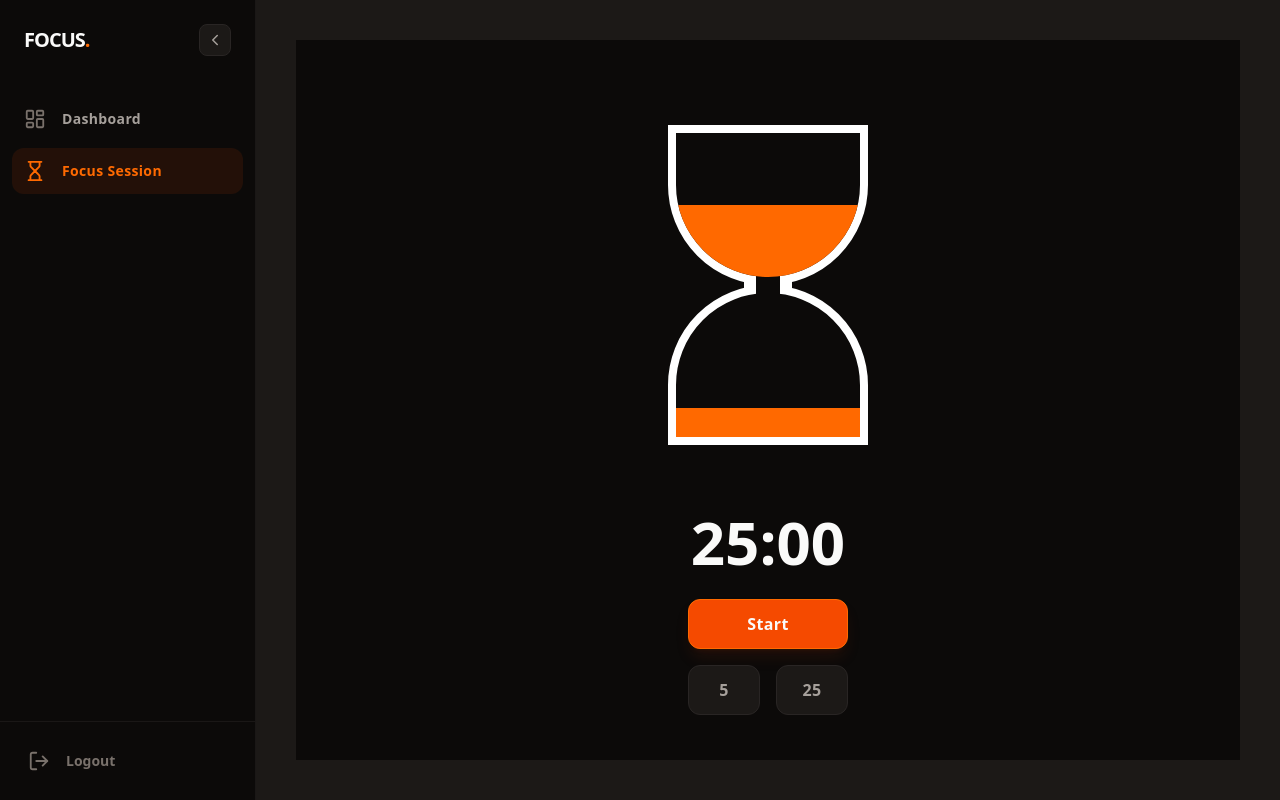
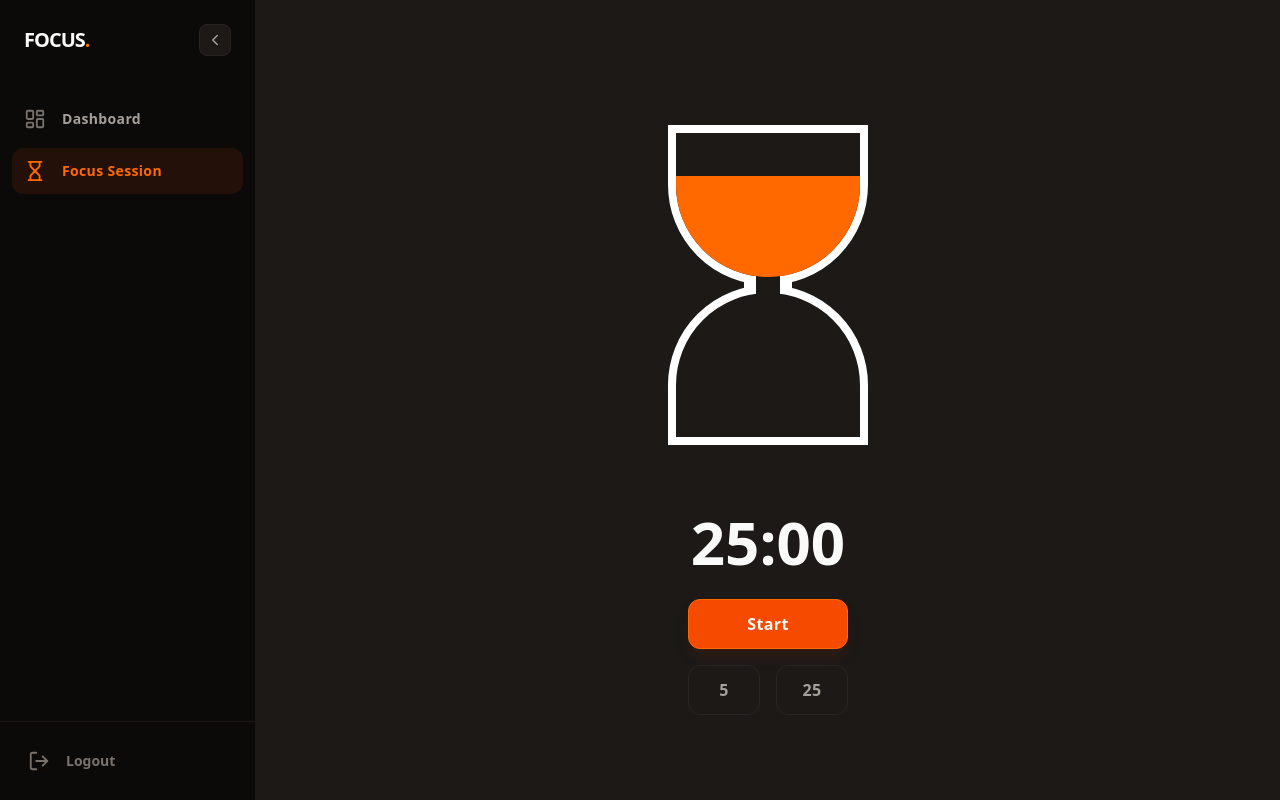
Before and after one commit to cesarzb/focus-tracker-frontend, a React (Vite) app: page /timer in a window 1280 px wide. Built offline with nearby package versions, Linux system fonts and the light colour scheme; no server answers; sample sign-in values are in the browser's storage.

Commit message:
Tweak: Hourglass Timer - working countdown

```diff
--- a/src/components/Hourglass/Hourglass.tsx
+++ b/src/components/Hourglass/Hourglass.tsx
@@ -1,11 +1,47 @@
-import React, { useState } from "react";
+import { useEffect, useState } from "react";
 import ActionButton from "../ui/ActionButton/ActionButton.tsx";
 
-const Hourglass: React.FC = () => {
-  const [time, setTime] = useState<string>("25:00");
+const Hourglass = () => {
+  const fullPomodoroLength = 25 * 60;
+  const [time, setTime] = useState<number>(fullPomodoroLength);
+  const [inputValue, setInputValue] = useState<string>("25:00");
+  const [isActive, setIsActive] = useState<boolean>(false);
+
+  const formatTime = (seconds: number): string => {
+    const mins = Math.floor(seconds / 60);
+    const secs = seconds % 60;
+    return `${mins}:${secs.toString().padStart(2, "0")}`;
+  };
+
+  const parseTime = (input: string): number => {
+    const parts = input.split(":");
+    const mins = parseInt(parts[0]) || 0;
+    const secs = parseInt(parts[1]) || 0;
+    return mins * 60 + secs;
+  };
+
+  useEffect(() => {
+    if (!isActive || time < 0) return;
+
+    const timer = setTimeout(() => {
+      setTime((prev) => prev - 1);
+
+      setInputValue(formatTime(time));
+    }, 1000);
+
+    return () => clearTimeout(timer);
+  }, [time, isActive]);
+
+  const handleInputChange = (val: string) => {
+    setInputValue(val);
+
+    if (/^\d+:\d{2}$/.test(val)) {
+      setTime(parseTime(val));
+    }
+  };
 
   return (
-    <div className="w-full h-full flex flex-col items-center justify-center bg-stone-950">
+    <div className="w-full h-full flex flex-col items-center justify-center">
       <div
         id="hourglass"
         className="w-100 h-100 flex flex-col items-center justify-center relative"
@@ -14,7 +50,7 @@ const Hourglass: React.FC = () => {
           <div
             className="z-2 w-full bg-orange-500"
             id="top-sand"
-            style={{ height: "50%" }}
+            style={{ height: `${(70 * time) / fullPomodoroLength}%` }}
           ></div>
         </div>
 
@@ -22,39 +58,40 @@ const Hourglass: React.FC = () => {
           <div
             className="z-2 w-full bg-orange-500"
             id="bottom-sand"
-            style={{ height: "20%" }}
+            style={{
+              height: `${(70 * (fullPomodoroLength - time)) / fullPomodoroLength}%`,
+            }}
           ></div>
         </div>
 
         <div className="absolute w-12 h-4 -mt-2 -ml-6 top-[50%] left-[50%] bg-white">
-          <div className="bg-stone-950 w-6 h-8 ml-3 -mt-2"></div>
+          <div className="bg-stone-900 w-6 h-8 ml-3 -mt-2"></div>
         </div>
       </div>
 
       <input
         type="text"
         className="text-stone-50 m-4 text-6xl font-black bg-transparent border-none outline-none focus:ring-0 p-0 text-center w-full"
-        value={time}
-        onChange={(e) => setTime(e.target.value)}
+        value={inputValue}
+        onChange={(e) => handleInputChange(e.target.value)}
       />
-
       <div className="flex flex-col gap-4 w-40">
         <ActionButton
-          label="Start"
+          label={isActive ? "Stop" : "Start"}
           variant="primary"
-          onClick={() => console.log("Timer Started")}
+          onClick={() => setIsActive((prev) => !prev)}
         />
 
         <div className="flex gap-4">
           <ActionButton
             label="5"
             className="w-18"
-            onClick={() => setTime("05:00")}
+            onClick={() => handleInputChange("5:00")}
           />
           <ActionButton
             label="25"
             className="w-18"
-            onClick={() => setTime("25:00")}
+            onClick={() => handleInputChange("25:00")}
           />
         </div>
       </div>
--- a/src/components/ui/ActionButton/ActionButton.tsx
+++ b/src/components/ui/ActionButton/ActionButton.tsx
@@ -26,7 +26,7 @@ const ActionButton = ({
       className={`
         px-6 py-3 rounded-xl font-bold tracking-wide
         transition-all duration-200 border
-        active:scale-95 flex items-center justify-center gap-2
+        active:scale-95 flex items-center justify-center gap-2 cursor-pointer
         ${variants[variant]}
         ${className}
       `}
```
Also changed, not shown: src/assets/hourglass.png (deleted).
